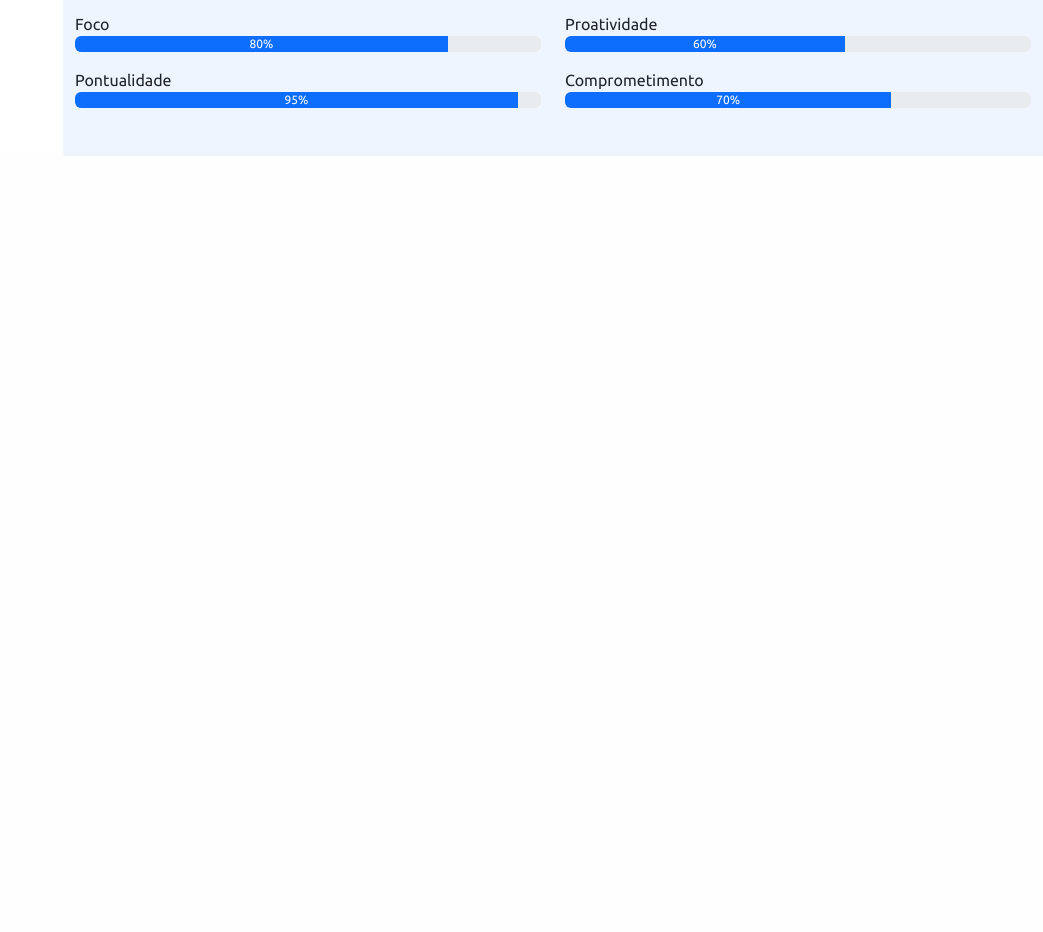
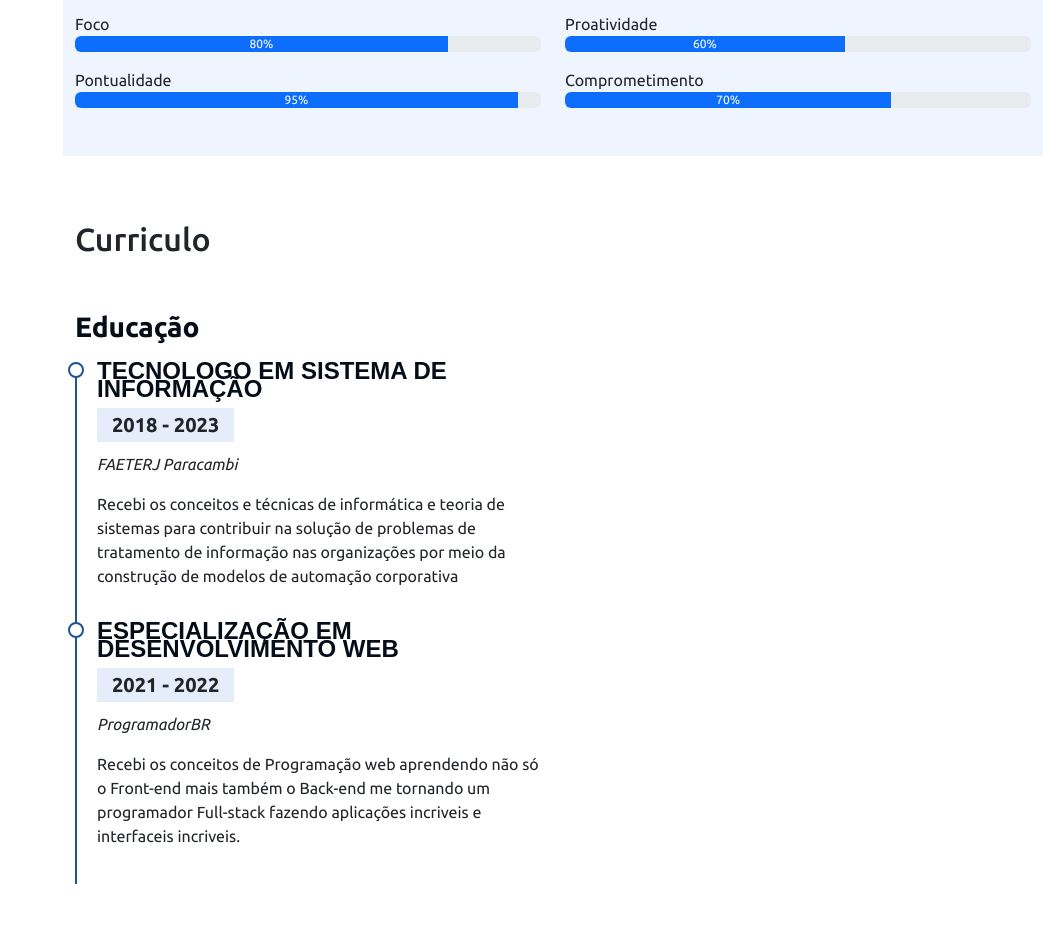
Before and after one commit to isaque524/Portf-lio, a Flask app: page / in a window 1280 px wide. Shown: the part 2136-3068 px from the top of the page, without its empty margins (237-1280 px from the left). Before the commit the page ends 2292 px from the top, so only its background shows below. Run offline with Flask 2, Linux system fonts and the light colour scheme; some libraries are stand-ins or nearby versions.

Commit message:
curriculo

```diff
--- a/static/style.css
+++ b/static/style.css
@@ -195,3 +195,47 @@ i.menu-mobile {
 .section-bg {
     background-color: #eff5ff;
 }
+
+.cv .cv-title {
+    font-weight: 700;
+    margin-top: 20px;
+    margin-bottom: 20px;
+    color: #050d18;
+}
+
+.cv .cv-item {
+    padding: 0 0 20px 20px;
+    margin-top: -2px;
+    border-left: 2px solid #1f5297;
+    position: relative;
+}
+
+.cv .cv-item h4 {
+    line-height: 18px;
+    font-weight: 600;
+    text-transform: uppercase;
+    font-family: "Poppins", sans-serif;
+    color: #050d18;
+    margin-bottom: 10px;
+}
+
+.cv .cv-item h5 {
+    background: #e4edf9;
+    padding: 5px 15px;
+    display: inline-block;
+    font-weight: 600;
+    margin-bottom: 10px;
+}
+
+.cv .cv-item::before {
+    content: "";
+    position: absolute;
+    top: 0;
+    left: -9px;
+    width: 16px;
+    height: 16px;
+    border: 2px solid #1f5297;
+    background: #fff;
+    border-radius: 50%;
+
+}
--- a/templates/index.html
+++ b/templates/index.html
@@ -46,13 +46,13 @@
                     <a class="nav-link" href="#habilidades"><i class="bi bi-list-check"></i> Habilidades</a>
                 </li>
                 <li class="nav-item">
-                    <a class="nav-link" href="#"><i class="bi bi-file-earmark"></i> Curriculo</a>
+                    <a class="nav-link" href="#curriculo"><i class="bi bi-file-earmark"></i> Curriculo</a>
                 </li>
                 <li class="nav-item">
-                    <a class="nav-link" href="#"><i class="bi bi-collection"></i> Portfólio</a>
+                    <a class="nav-link" href="#portfolio"><i class="bi bi-collection"></i> Portfólio</a>
                 </li>
                 <li class="nav-item">
-                    <a class="nav-link" href="#"><i class="bi bi-envelope"></i> Contato</a>
+                    <a class="nav-link" href="#contato"><i class="bi bi-envelope"></i> Contato</a>
                 </li>
 
             </ul>
@@ -297,6 +297,42 @@
 
         </section>
 
+        <section class="mt-5 cv" id="curriculo">
+
+            <div class="container pb-5">
+                <h2 class=" pt-3 pb-4 ">Curriculo</h2>
+
+                <div class="row">
+                    <div class="col-md-6">
+                        <h3 class="cv-title">Educação</h3>
+
+                        <div class="cv-item">
+                            <h4>Tecnologo em Sistema de Informação</h4>
+                            <h5>2018 - 2023</h5>
+                            <p><em>FAETERJ Paracambi</em></p>
+                            <p>Recebi os conceitos e técnicas de informática e teoria de sistemas para contribuir na
+                                solução de problemas de tratamento de informação nas organizações por meio da construção
+                                de modelos de automação corporativa
+                            </p>
+                        </div>
+
+                        <div class="cv-item">
+                            <h4>Especialização em Desenvolvimento Web</h4>
+                            <h5>2021 - 2022</h5>
+                            <p><em>ProgramadorBR</em></p>
+                            <p>Recebi os conceitos de Programação web aprendendo não só o Front-end mais também o
+                                Back-end me tornando um programador Full-stack fazendo aplicações incriveis e
+                                interfaceis incriveis.
+                            </p>
+
+                        </div>
+
+                    </div>
+                </div>
+            </div>
+
+        </section>
+
 
     </main>
 
```
